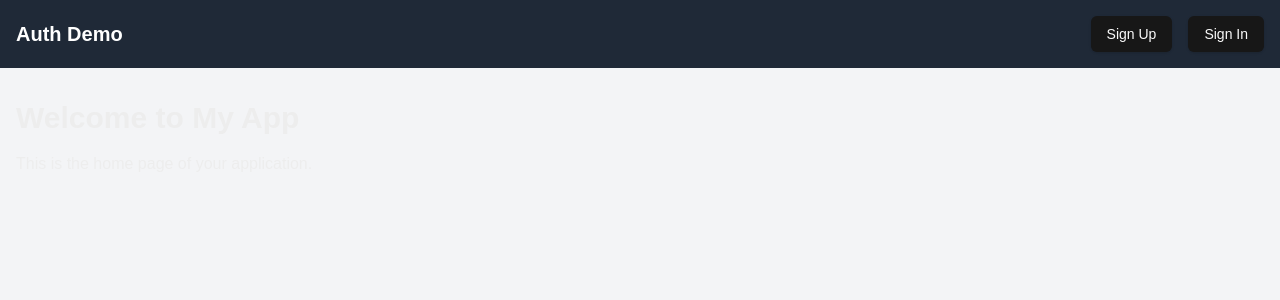
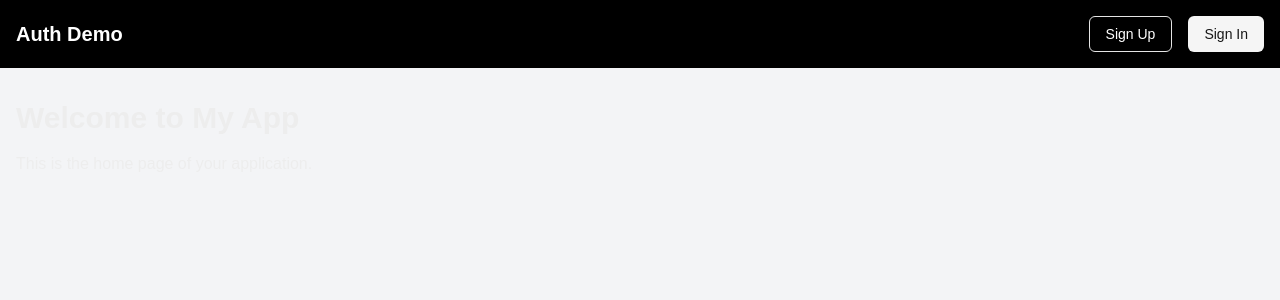
Before and after one commit to xGerTowelie/z-next-auth, a Next.js app: page / in a window 1280 px wide. Shown: the top 300 px of the page. Built offline with nearby package versions, Linux system fonts and the light colour scheme; no server answers.

Commit message:
changed navbar to match shadcn standards

```diff
--- a/src/auth/AuthButton.client.tsx
+++ b/src/auth/AuthButton.client.tsx
@@ -15,8 +15,8 @@ export const AuthButton = () => {
     } else {
         return (
             <>
-                <Link href="/signup"><Button variant="default">Sign Up</Button></Link>
-                <Link href="/signin"><Button variant="default">Sign In</Button></Link>
+                <Link href="/signup"><Button variant="outline">Sign Up</Button></Link>
+                <Link href="/signin"><Button variant="secondary">Sign In</Button></Link>
             </>
         )
     }
--- a/src/components/Navbar.tsx
+++ b/src/components/Navbar.tsx
@@ -6,7 +6,7 @@ export async function Navbar() {
     const user = await getLoggedInUser()
 
     return (
-        <nav className="bg-gray-800 text-white p-4">
+        <nav className="bg-black text-white p-4">
             <div className="container mx-auto flex justify-between items-center">
                 <Link href="/" className="text-xl font-bold">
                     Auth Demo
```
